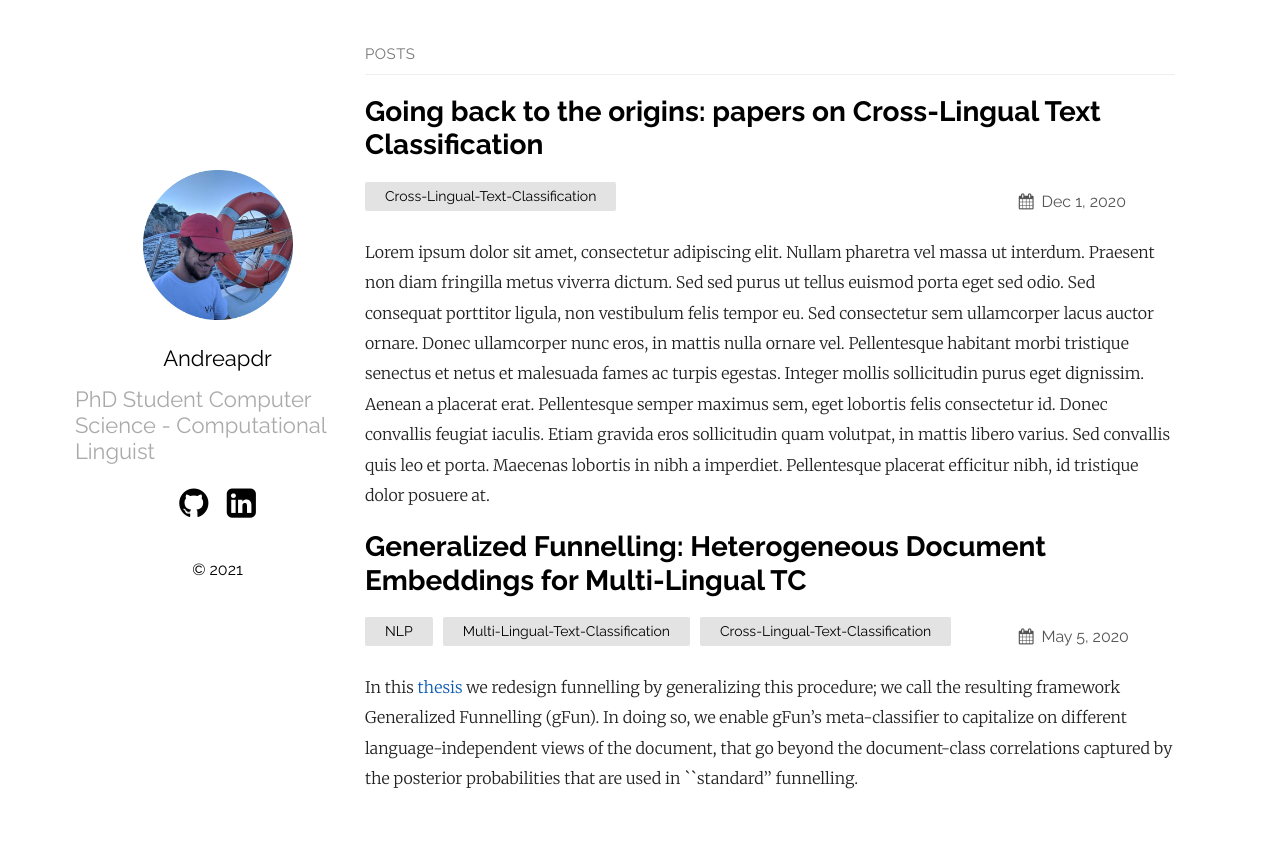
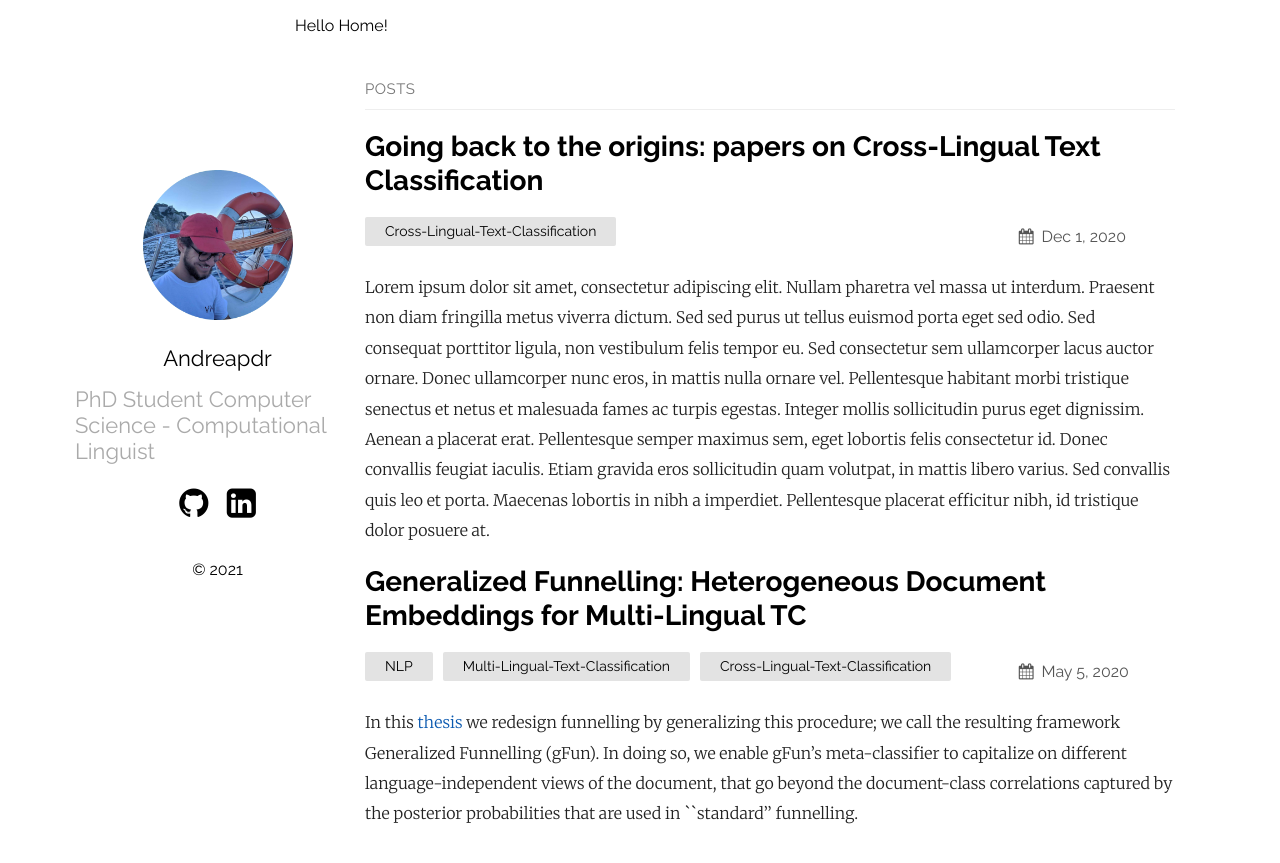
Before and after one commit to Andreapdr/Andreapdr.github.io, a Jekyll site: the page built from index.md, in a window 1280 px wide. Shown: the top 863 px of the page. Built offline with Jekyll 4.4.1, drawn with Linux system fonts in a browser that asks for light colours.

Commit message:
setting up homepage

```diff
--- a/index.md
+++ b/index.md
@@ -1,3 +1,7 @@
 ---
 layout: home
 ---
+
+<div markdown="1">
+   Hello Home!
+</div>
```
